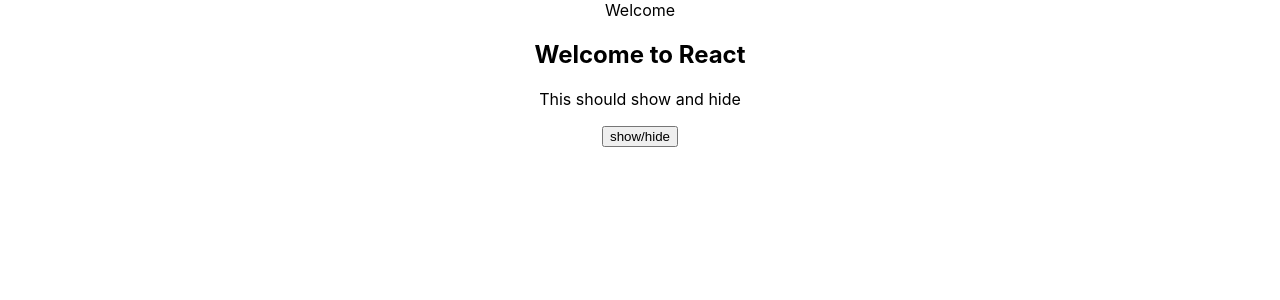
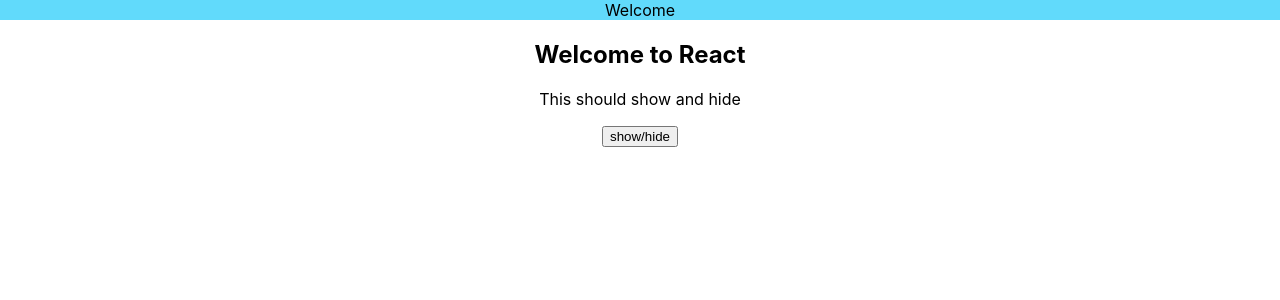
Before and after one commit to TianaJohnson/build_lumdb, a React (Create React App) app: page / in a window 1280 px wide. Shown: the top 300 px of the page. Built offline with nearby package versions, Linux system fonts and the light colour scheme.

Commit message:
header background

```diff
--- a/src/App.css
+++ b/src/App.css
@@ -36,3 +36,7 @@
     transform: rotate(360deg);
   }
 }
+
+.header-main {
+  background-color: #61dafb;
+}
--- a/src/Header.js
+++ b/src/Header.js
@@ -1,4 +1,5 @@
 import React, { Component } from 'react';
+import './App.css';
 
 
 class Header extends Component {
```
Also changed, not shown: 1 other file (tests, documents, lock files or other folders).
